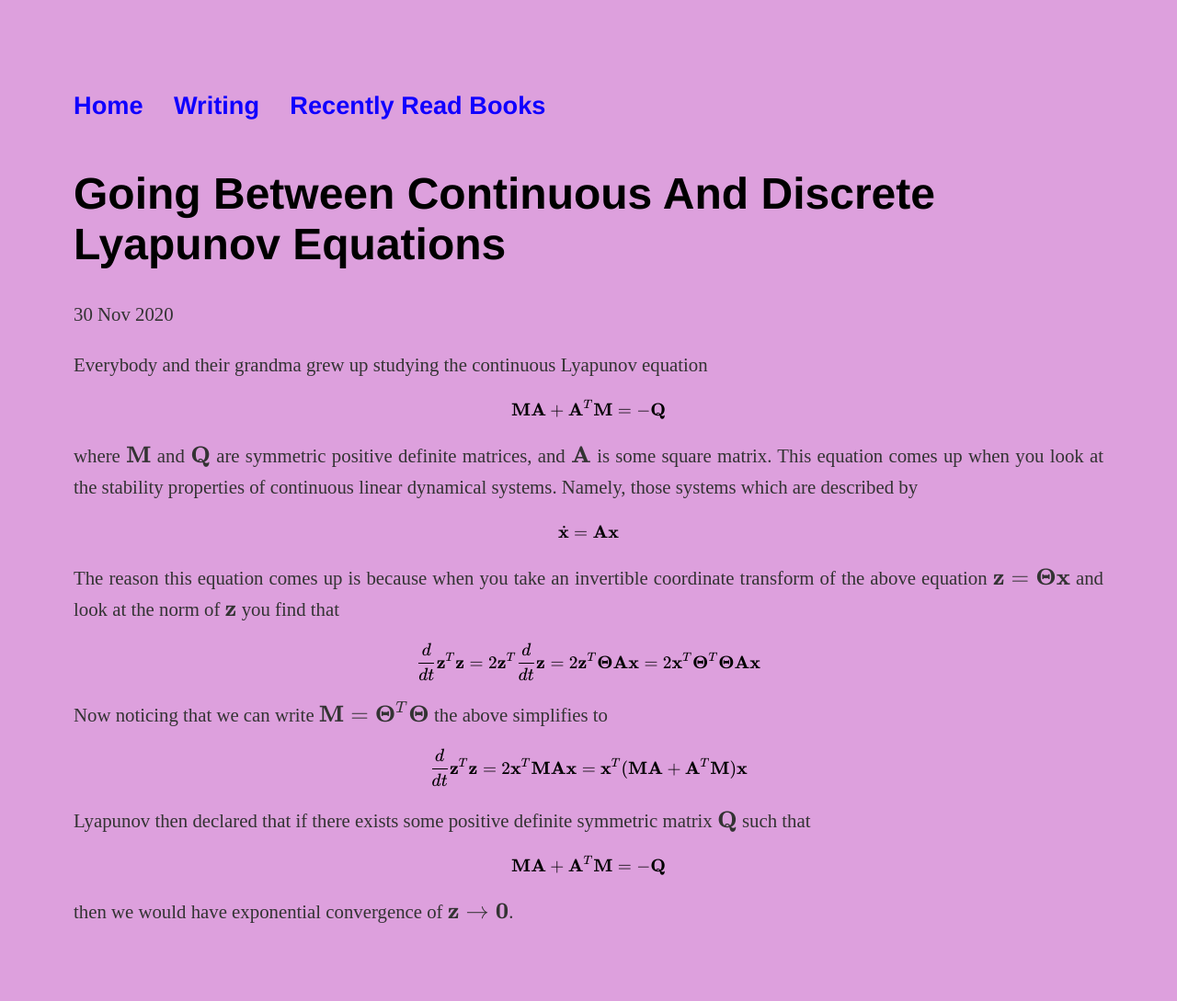
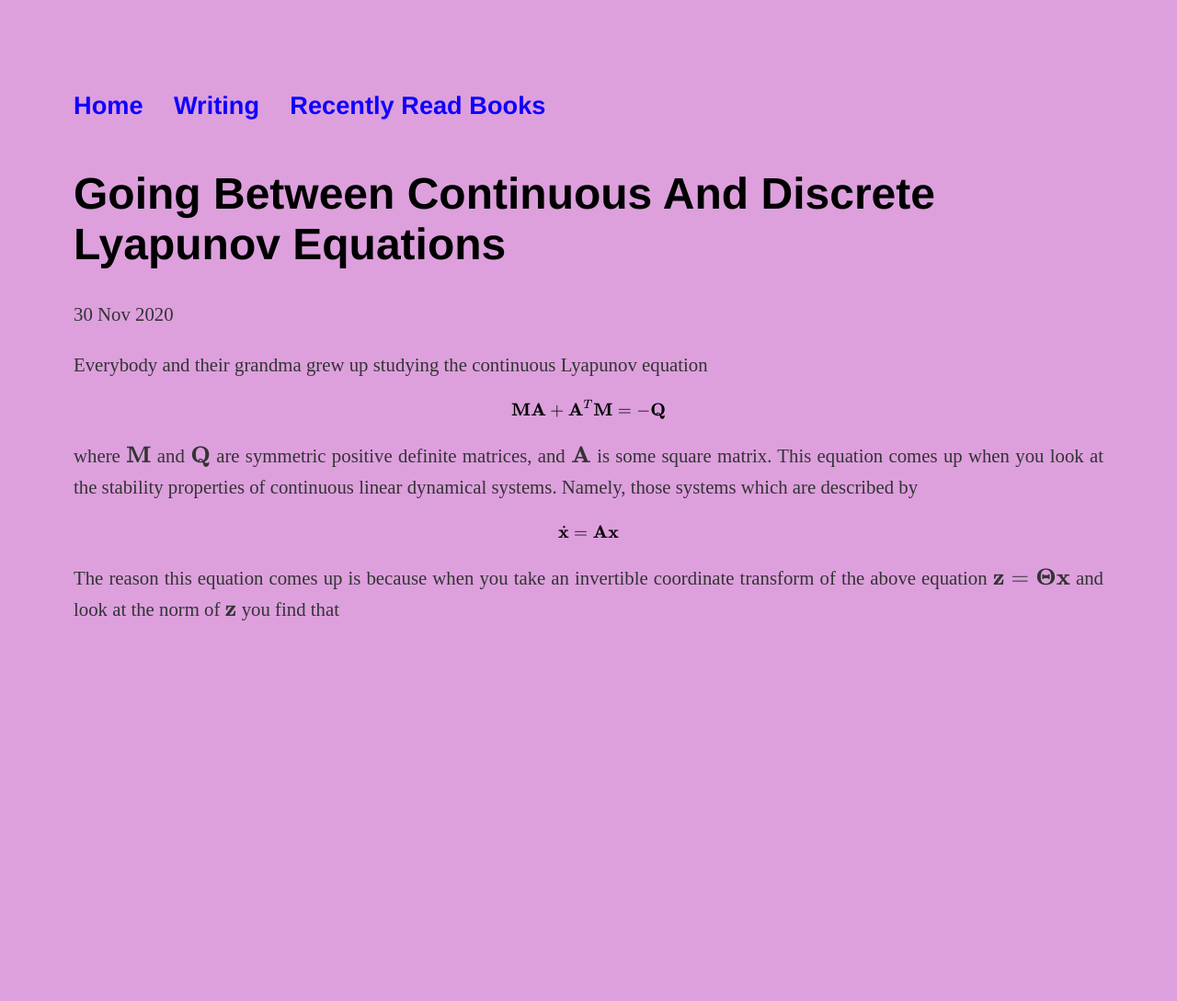
Before and after one commit to kozleo/kozleo.github.io, a Jekyll site: the page built from _posts/2020-11-30-Going-Between-Continuous-and-Discrete-Lyapunov-Equations.md, in a window 1280 px wide. Shown: the whole page at 92% size. Built offline with Jekyll 4.4.1, drawn with Linux system fonts in a browser that asks for light colours; nearby versions of some CDN libraries; our own code applies the rules of GitHub Pages for plain Markdown files; after the commit the page ends 900 px from its top, so only the background shows below that.

Commit message:
Update 2020-11-30-Going-Between-Continuous-and-Discrete-Lyapunov-Equations.md

```diff
--- a/_posts/2020-11-30-Going-Between-Continuous-and-Discrete-Lyapunov-Equations.md
+++ b/_posts/2020-11-30-Going-Between-Continuous-and-Discrete-Lyapunov-Equations.md
@@ -8,15 +8,3 @@ where $$\mathbf{M}$$ and $$\mathbf{Q}$$ are symmetric positive definite matrices
 $$\dot{\mathbf{x}} = \mathbf{A}\mathbf{x}$$
 
 The reason this equation comes up is because when you take an invertible coordinate transform of the above equation $$\mathbf{z} = \mathbf{\Theta}\mathbf{x}$$ and look at the norm of $$\mathbf{z}$$ you find that
-
-$$\frac{d}{dt}\mathbf{z}^T\mathbf{z} = 2\mathbf{z}^T\frac{d}{dt}\mathbf{z} = 2\mathbf{z}^T\mathbf{\Theta}\mathbf{A}\mathbf{x} = 2\mathbf{x}^T\mathbf{\Theta}^T\mathbf{\Theta}\mathbf{A}\mathbf{x}$$
-
-Now noticing that we can write $$\mathbf{M}= \mathbf{\Theta}^T\mathbf{\Theta}$$ the above simplifies to
-
-$$\frac{d}{dt}\mathbf{z}^T\mathbf{z} = 2\mathbf{x}^T\mathbf{M}\mathbf{A}\mathbf{x} = \mathbf{x}^T(\mathbf{M}\mathbf{A} + \mathbf{A}^T\mathbf{M})\mathbf{x}$$
-
-Lyapunov then declared that if there exists some positive definite symmetric matrix $$\mathbf{Q}$$ such that
-
-$$\mathbf{M}\mathbf{A} + \mathbf{A}^T\mathbf{M} = -\mathbf{Q}$$
-
-then we would have exponential convergence of $$\mathbf{z} \rightarrow \mathbf{0}$$.
```
